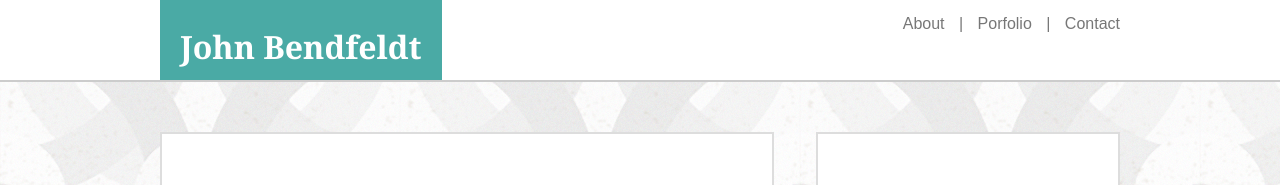
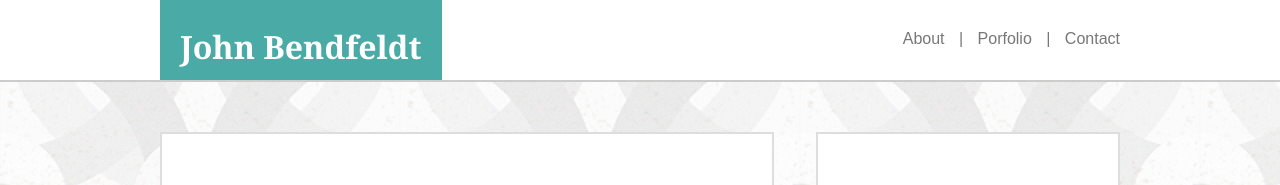
Before and after one commit to JohnBendfeldt/Basic-Portfolio, a plain HTML site: page index.html in a window 1280 px wide. Shown: the top 185 px of the page. Drawn offline with Linux system fonts and the light colour scheme.

Commit message:
almost done

```diff
--- a/assets/css/style.css
+++ b/assets/css/style.css
@@ -37,8 +37,8 @@ header {
 }
 /* Navigational link parameters established */
 .link-box {
-	height: 45px;
-	top: 15px;
+	padding: 30px 0px 0px 20px;
+	height: 55px;
 	right: 0px;
 	display: inline;
 	position: absolute;
```
